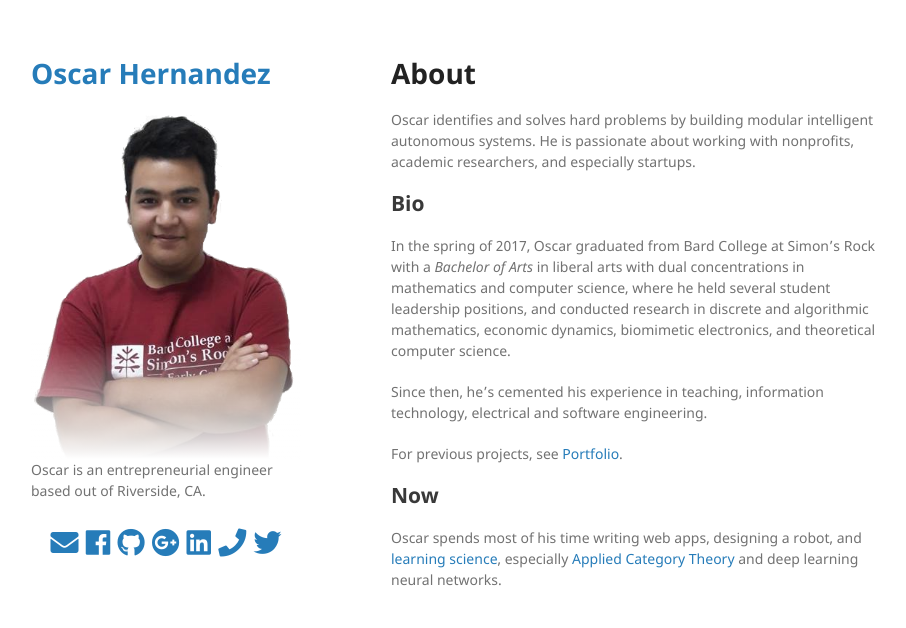
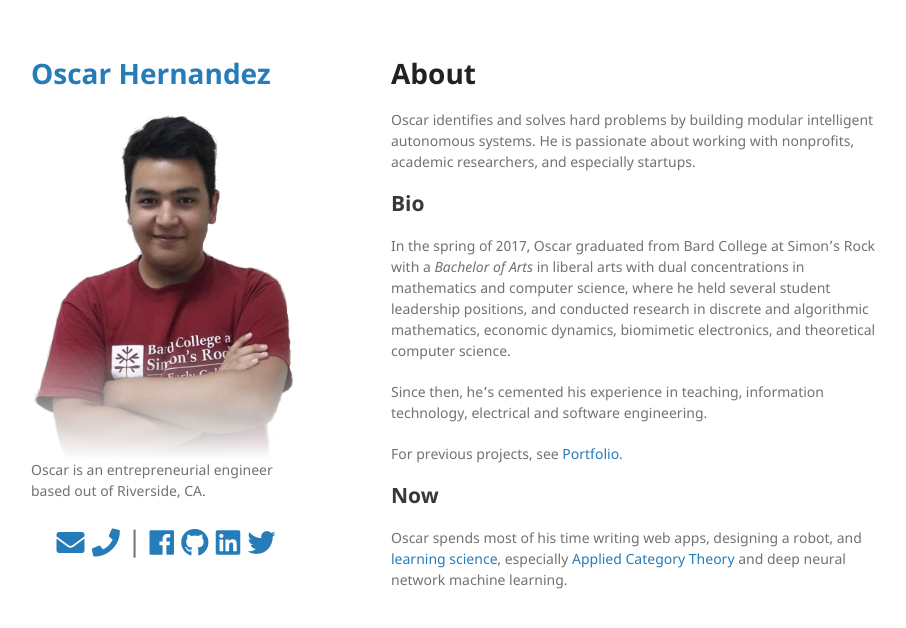
Before and after one commit to mathemonads/mathemonads.github.io, a Jekyll site: the page built from index.md, in a window 1280 px wide. Shown: the top 628 px of the page, without its empty margins (179-1085 px from the left). Built offline with Jekyll 4.4.1, drawn with Linux system fonts in a browser that asks for light colours; nearby versions of some CDN libraries.

Commit message:
remove Google+

```diff
--- a/_layouts/default.html
+++ b/_layouts/default.html
@@ -43,12 +43,11 @@
             {% endif %}
 
             <p class="view" style="font-size: 200%; width: 100%; text-align: center;">
-            <a href="mailto:{{site.email}}" title="{{site.email}}"><i class="fas fa-envelope"></i></a>
+                <a href="mailto:{{site.email}}" title="{{site.email}}"><i class="fas fa-envelope"></i></a>
+                <a href="tel:+16469613715" title="+1 (646) 961-3715"><i class="fas fa-phone"></i></a> |
                 <a href="https://www.facebook.com/philosophunctor" title="philosophunctor"><i class="fab fa-facebook"></i></a>
                 <a href="https://github.com/mathemonads" title="mathemonads"><i class="fab fa-github"></i></a>
-                <a href="https://plus.google.com/u/0/+OscarHernandez13" title="OscarHernandez13"><i class="fab fa-google-plus"></i></a>
                 <a href="https://www.linkedin.com/in/philosophunctor/" title="philosophunctor"><i class="fab fa-linkedin"></i></a>
-                <a href="tel:+16469613715" title="+1 (646) 961-3715"><i class="fas fa-phone"></i></a>
                 <a href="https://twitter.com/philosophunctor" title="philosophunctor"><i class="fab fa-twitter"></i></a>
             </p>
 
--- a/index.md
+++ b/index.md
@@ -17,4 +17,4 @@ For previous projects, see [Portfolio](/portfolio "Portfolio").
 
 ## Now
 
-Oscar spends most of his time writing web apps, designing a robot, and [learning](/portfolio/courses "learn") [science](/blog/science.html "formal, natural, and applied sciences"), especially [Applied Category Theory](https://johncarlosbaez.wordpress.com/2018/12/14/applied-category-theory-seminar/ "Applied Category Theory Seminar") and deep learning neural networks.
+Oscar spends most of his time writing web apps, designing a robot, and [learning](/portfolio/courses "learn") [science](/blog/science.html "formal, natural, and applied sciences"), especially [Applied Category Theory](https://johncarlosbaez.wordpress.com/2018/12/14/applied-category-theory-seminar/ "Applied Category Theory Seminar") and deep neural network machine learning.
```
Also changed, not shown: portfolio/index.md (+2 -1 lines).
